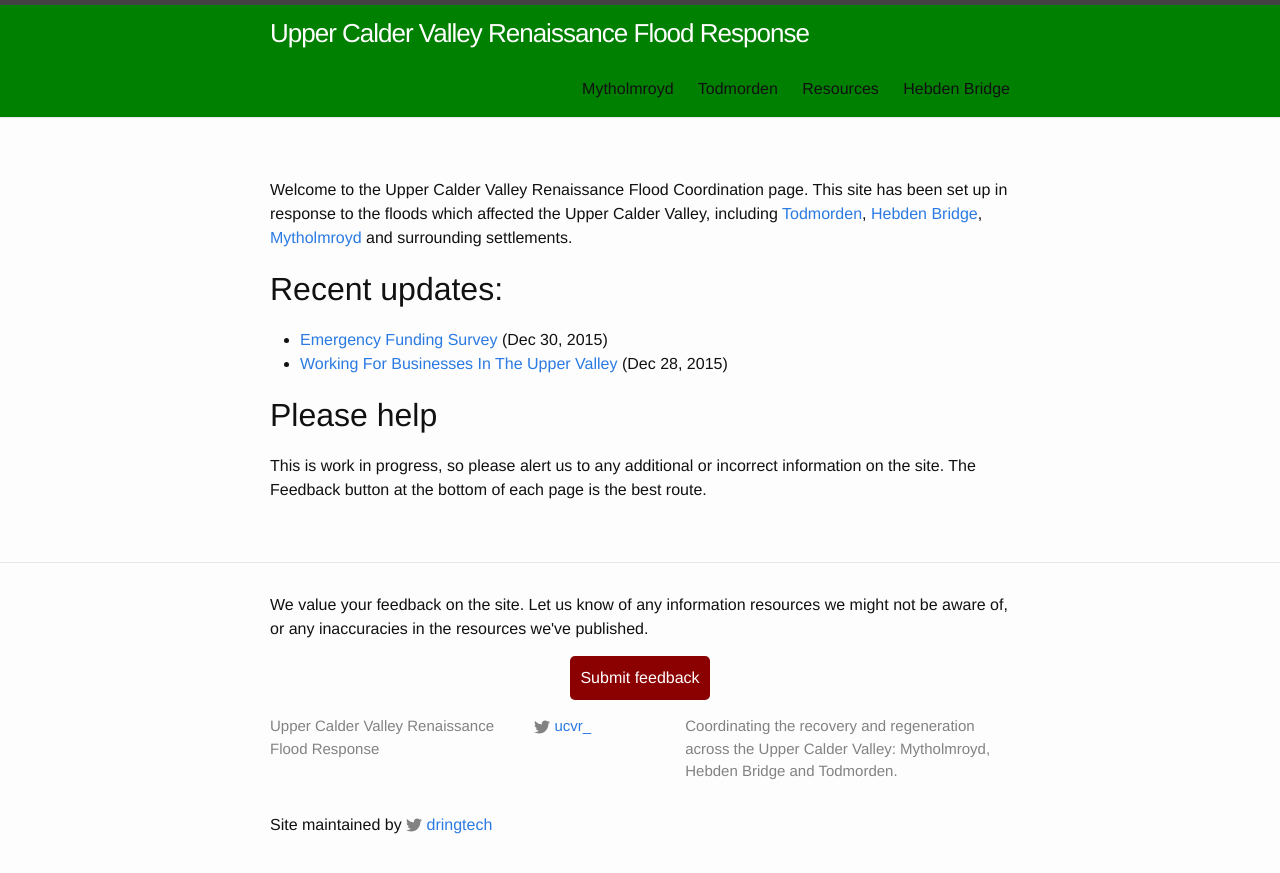
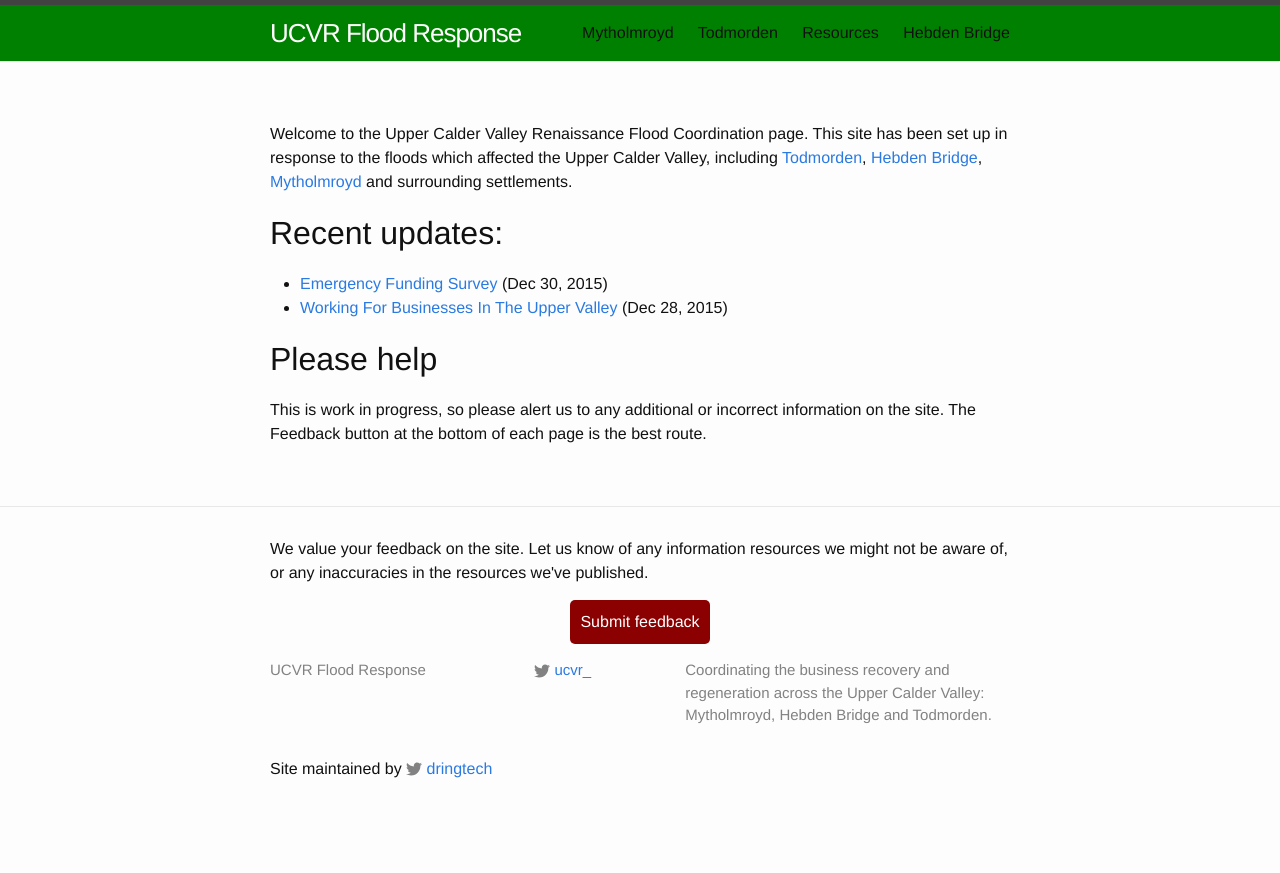
Before and after one commit to dringtech/ucvr-flood-info, a Jekyll site: the page built from index.md, in a window 1280 px wide. Shown: the top 873 px of the page. Built offline with Jekyll 4.4.1, drawn with Linux system fonts in a browser that asks for light colours.

Commit message:
Update site name

```diff
--- a/_config.yml
+++ b/_config.yml
@@ -6,9 +6,9 @@
 # 'jekyll serve'. If you change this file, please restart the server process.
 
 # Site settings
-title: Upper Calder Valley Renaissance Flood Response
+title: UCVR Flood Response
 description: > # this means to ignore newlines until "baseurl:"
-  Coordinating the recovery and regeneration across the
+  Coordinating the business recovery and regeneration across the
   Upper Calder Valley: Mytholmroyd, Hebden Bridge and Todmorden.
 baseurl: "" # the subpath of your site, e.g. /blog
 permalink: /updates/:year/:month/:day/:title/
```
